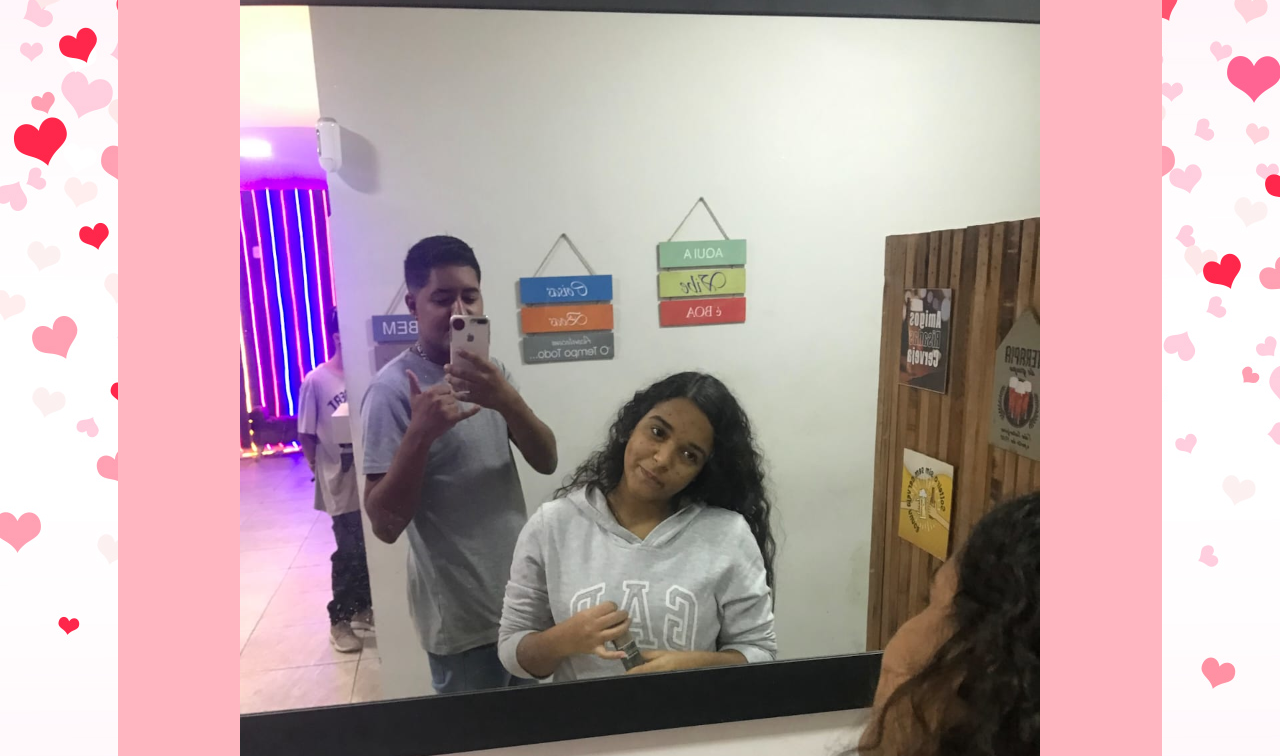
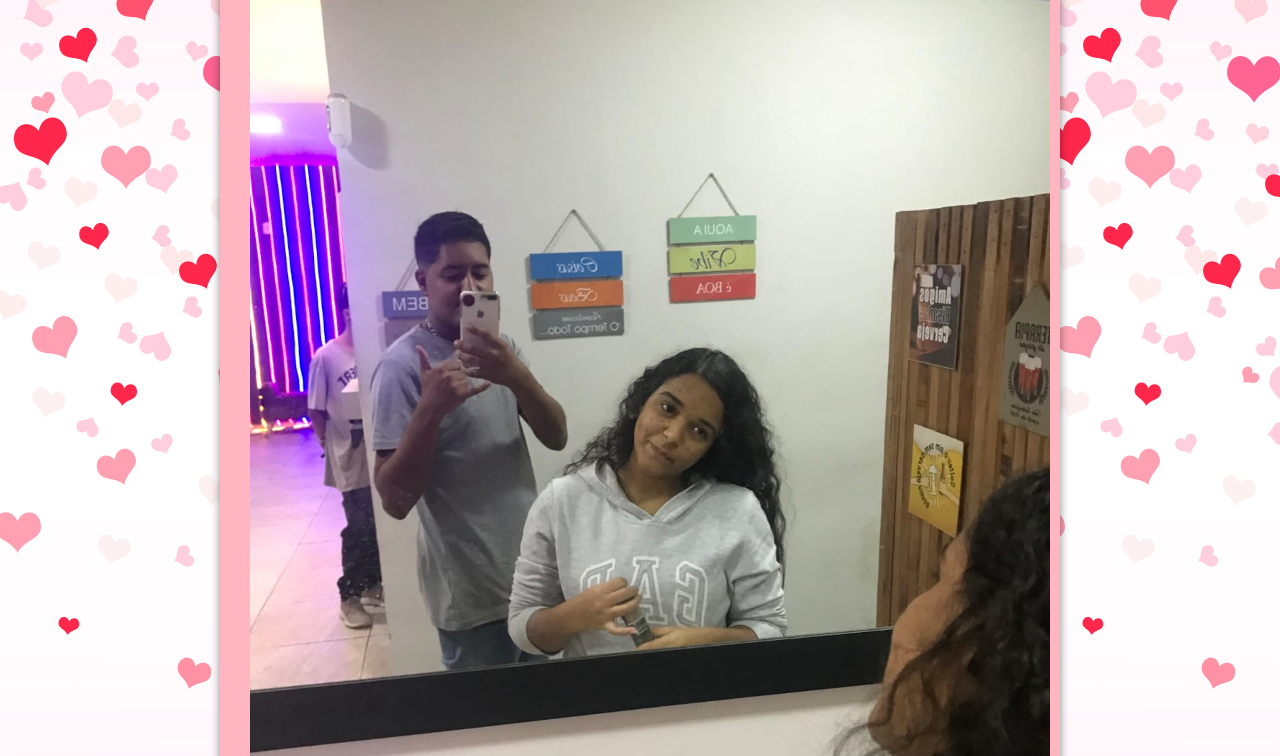
Before and after one commit to juliocesardelima26/DudaeJulio, a plain HTML site: page index.html in a window 1280 px wide. Shown: the part 294-1050 px from the top of the page. Drawn offline with Linux system fonts and the light colour scheme; files whose address does not match are found by name.

Commit message:
atualização1

```diff
--- a/style.css
+++ b/style.css
@@ -65,12 +65,16 @@ nav > a {
 
 main {
     background-color: lightpink;
-    padding: 50px;
 
-    border-radius: 20px;
-    margin: auto;
-    margin: 0px 100px 0px 100px;
-
+        min-width: 320px;
+        max-width: 800px;
+        margin: auto;
+        margin-bottom: 30px;
+        border-bottom-right-radius: 10px;
+        border-bottom-left-radius: 10px;
+        padding: 20px;
+        border-radius: 10px;
+        box-shadow: 0px 0px 10px rgba(0, 0, 0, 0.459);
 
 
 
```
Also changed, not shown: index.html (+6 -5 lines).
